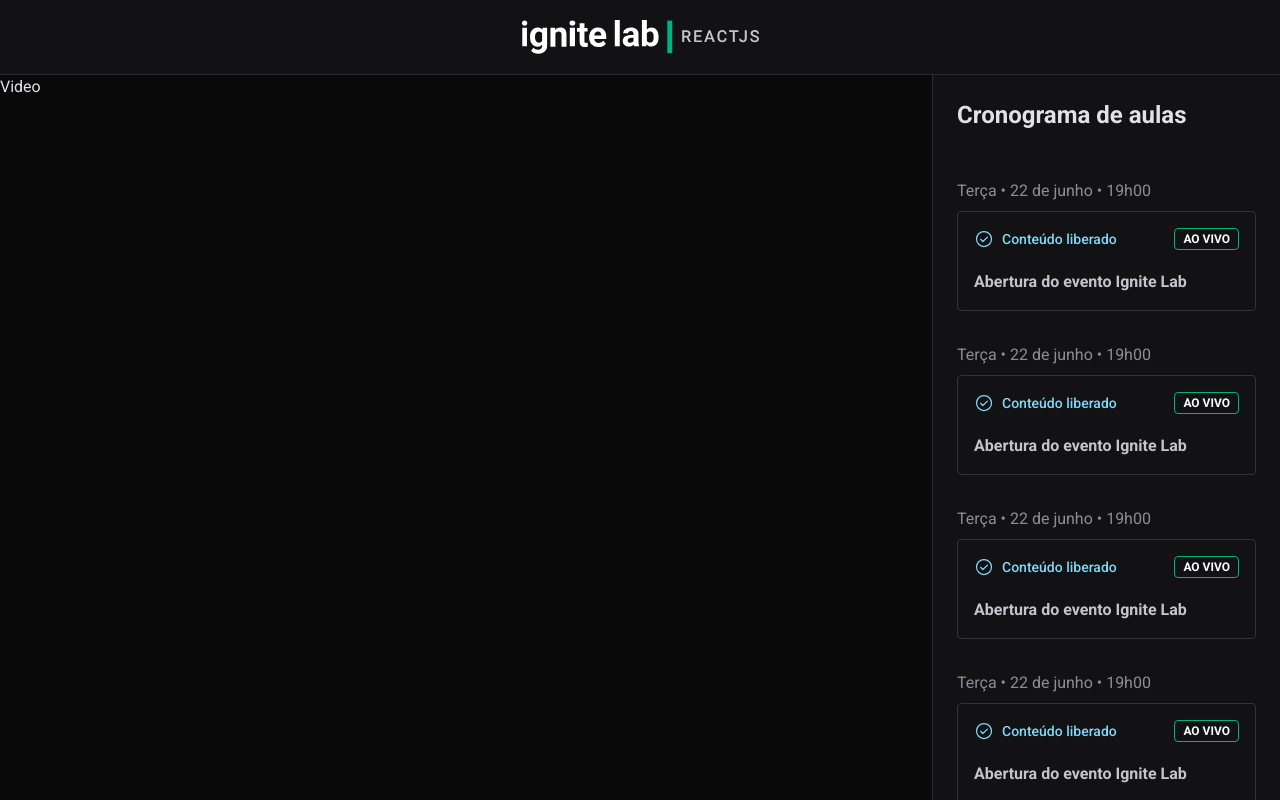
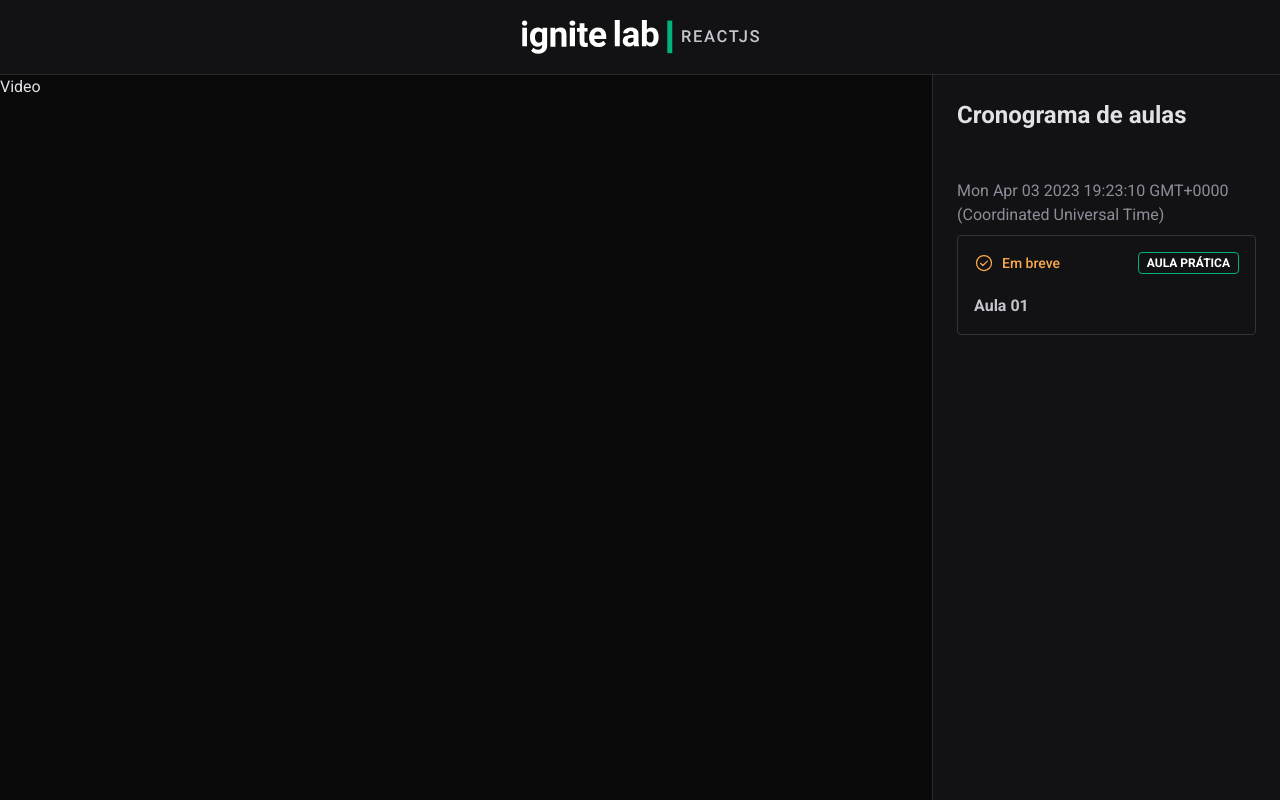
Before and after one commit to Guilherme-Zobel/event-plataform, a React (Vite) app: page /event in a window 1280 px wide. Shown: the top 800 px of the page. Built offline with nearby package versions, Linux system fonts and the light colour scheme.

Commit message:
feat: estrutura para Lesson fazer lógica por ternario e receber através contéudo por props

```diff
--- a/src/components/Lesson.tsx
+++ b/src/components/Lesson.tsx
@@ -1,24 +1,40 @@
 import { CheckCircle } from 'phosphor-react'
 
-export function Lesson() {
+interface LessonProps {
+  title: string;
+  slug: string;
+  availableAt: Date;
+  type: 'live' | 'class'
+}
+
+export function Lesson(props: LessonProps) {
+  const isLessonAvailable = false;
+
   return (
     <a href="#">
       <span className="text-gray-300">
-        Terça • 22 de junho • 19h00
+        {props.availableAt.toString()}
       </span>
      <div className="rounded border border-gray-500 p-4 mt-2">
       <header className="flex items-center justify-between">
-        <span className="text-sm text-blue-500 font-medium flex items-center gap-2">
+       {isLessonAvailable ? (
+          <span className="text-sm text-blue-500 font-medium flex items-center gap-2">
           <CheckCircle size={20} />
           Conteúdo liberado
           </span>
+       ) : (
+          <span className="text-sm text-orange-500 font-medium flex items-center gap-2">
+          <CheckCircle size={20} />
+          Em breve
+          </span>
+       )}
         <span className="text-xs rounded py-[0.125rem] px-2 text-white border border-green-300 font-bold">
-          AO VIVO
+          {props.title === 'live' ? 'AO VIVO' : 'AULA PRÁTICA'}
         </span>
       </header>
 
       <strong className="text-gray-200 mt-5 block">
-        Abertura do evento Ignite Lab
+        {props.title}
       </strong>
     </div>
     </a>
--- a/src/components/Sidebar.tsx
+++ b/src/components/Sidebar.tsx
@@ -8,12 +8,12 @@
       </span>
 
       <div className="flex flex-col gap-8">
-        <Lesson />
-        <Lesson />
-        <Lesson />
-        <Lesson />
-        <Lesson />
-        <Lesson />
+        <Lesson
+          title="Aula 01"
+          slug="aula-01"
+          availableAt={new Date}
+          type="class"
+        />
       </div>
     </aside>
   )
```
